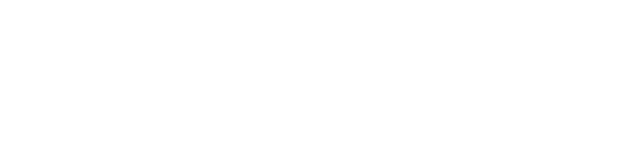
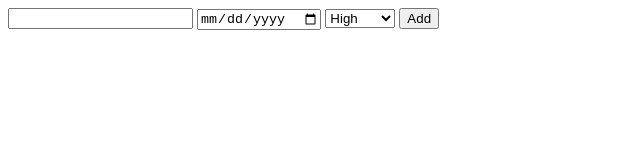
Before and after one commit to Thepralad/todo-js, a website: page src/index.html in a window 1280 px wide. Shown: the whole page, without its empty margins (0-640 px from the left). Drawn offline with Linux system fonts and the light colour scheme.

Commit message:
feat: Add form for adding tasks to index.html

```diff
--- a/src/index.html
+++ b/src/index.html
@@ -6,6 +6,15 @@
     <title>Document</title>
 </head>
 <body>
-
+    <form action="get">
+        <input type="text" id="title">
+        <input type="date" id="dueDate">
+        <select name="priority" id="priority">
+        <option value="high">High</option>
+        <option value="medium">Medium</option>
+        <option value="low">Low</option>
+        </select>
+        <button type="submit" id="submit">Add</button>
+    </form>
 </body>
 </html>
```
